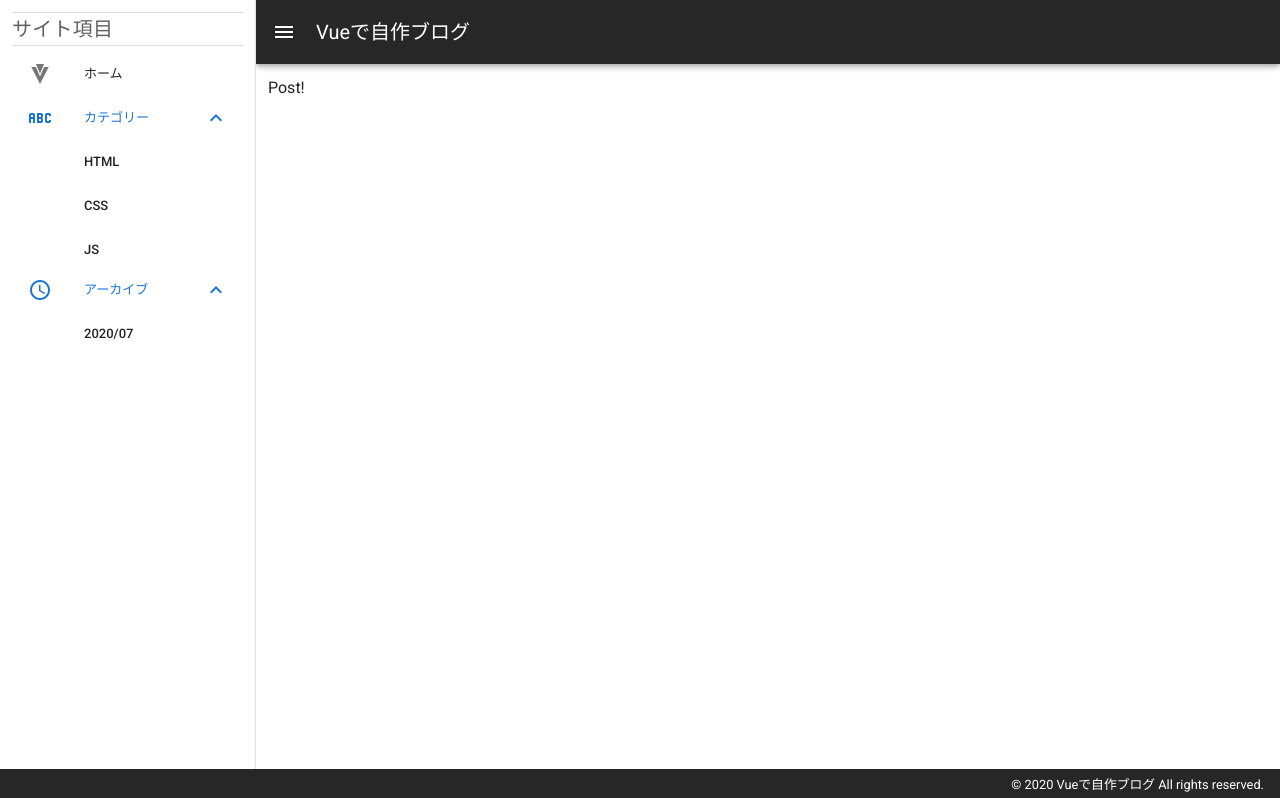
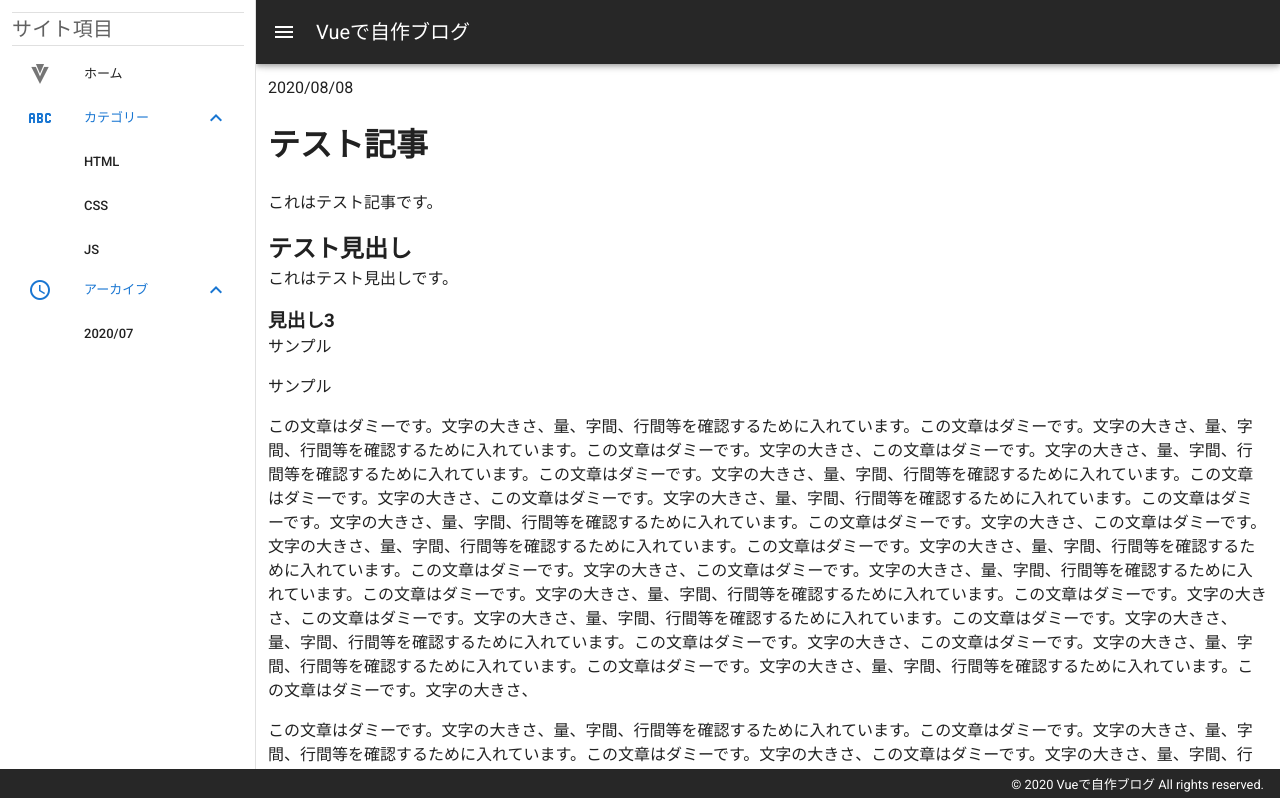
Before and after one commit to mizukazu/vue-my-blog, a Vue app: page /post in a window 1280 px wide. Shown: the top 798 px of the page. Built offline with nearby package versions, Linux system fonts and the light colour scheme.

Commit message:
Update 一旦コミット

```diff
--- a/src/assets/data/post/test.md
+++ b/src/assets/data/post/test.md
@@ -1,7 +1,32 @@
-test
+2020/08/08
 
-## test
+# テスト記事
 
-- sample
-- sample2
-- sample3
+これはテスト記事です。
+
+## テスト見出し
+
+これはテスト見出しです。
+
+### 見出し3
+サンプル
+
+サンプル
+
+この文章はダミーです。文字の大きさ、量、字間、行間等を確認するために入れています。この文章はダミーです。文字の大きさ、量、字間、行間等を確認するために入れています。この文章はダミーです。文字の大きさ、この文章はダミーです。文字の大きさ、量、字間、行間等を確認するために入れています。この文章はダミーです。文字の大きさ、量、字間、行間等を確認するために入れています。この文章はダミーです。文字の大きさ、この文章はダミーです。文字の大きさ、量、字間、行間等を確認するために入れています。この文章はダミーです。文字の大きさ、量、字間、行間等を確認するために入れています。この文章はダミーです。文字の大きさ、この文章はダミーです。文字の大きさ、量、字間、行間等を確認するために入れています。この文章はダミーです。文字の大きさ、量、字間、行間等を確認するために入れています。この文章はダミーです。文字の大きさ、この文章はダミーです。文字の大きさ、量、字間、行間等を確認するために入れています。この文章はダミーです。文字の大きさ、量、字間、行間等を確認するために入れています。この文章はダミーです。文字の大きさ、この文章はダミーです。文字の大きさ、量、字間、行間等を確認するために入れています。この文章はダミーです。文字の大きさ、量、字間、行間等を確認するために入れています。この文章はダミーです。文字の大きさ、この文章はダミーです。文字の大きさ、量、字間、行間等を確認するために入れています。この文章はダミーです。文字の大きさ、量、字間、行間等を確認するために入れています。この文章はダミーです。文字の大きさ、
+
+この文章はダミーです。文字の大きさ、量、字間、行間等を確認するために入れています。この文章はダミーです。文字の大きさ、量、字間、行間等を確認するために入れています。この文章はダミーです。文字の大きさ、この文章はダミーです。文字の大きさ、量、字間、行間等を確認するために入れています。この文章はダミーです。文字の大きさ、量、字間、行間等を確認するために入れています。この文章はダミーです。文字の大きさ、この文章はダミーです。文字の大きさ、量、字間、行間等を確認するために入れています。この文章はダミーです。文字の大きさ、量、字間、行間等を確認するために入れています。この文章はダミーです。文字の大きさ、この文章はダミーです。文字の大きさ、量、字間、行間等を確認するために入れています。この文章はダミーです。文字の大きさ、量、字間、行間等を確認するために入れています。この文章はダミーです。文字の大きさ、この文章はダミーです。文字の大きさ、量、字間、行間等を確認するために入れています。この文章はダミーです。文字の大きさ、量、字間、行間等を確認するために入れています。この文章はダミーです。文字の大きさ、
+
+- test1
+- test2
+- test3
+
+---
+
+この文章はダミーです。文字の大きさ、量、字間、行間等を確認するために入れています。この文章はダミーです。文字の大きさ、量、字間、行間等を確認するために入れています。この文章はダミーです。文字の大きさ、この文章はダミーです。文字の大きさ、量、字間、行間等を確認するために入れています。この文章はダミーです。文字の大きさ、量、字間、行間等を確認するために入れています。この文章はダミーです。文字の大きさ、この文章はダミーです。文字の大きさ、量、字間、行間等を確認するために入れています。この文章はダミーです。文字の大きさ、量、字間、行間等を確認するために入れています。この文章はダミーです。文字の大きさ、
+
+この文章はダミーです。文字の大きさ、量、字間、行間等を確認するために入れています。この文章はダミーです。文字の大きさ、量、字間、行間等を確認するために入れています。この文章はダミーです。文字の大きさ、
+
+この文章はダミーです。文字の大きさ、量、字間、行間等を確認するために入れています。この文章はダミーです。文字の大きさ、量、字間、行間等を確認するために入れています。この文章はダミーです。文字の大きさ、
+
+*test*
--- a/src/views/Archive.vue
+++ b/src/views/Archive.vue
@@ -8,7 +8,7 @@
 
 <script>
 export default {
-  name: 'Home',
+  name: 'Archive',
   components: {
     // Test
   },
--- a/src/views/Category.vue
+++ b/src/views/Category.vue
@@ -8,7 +8,7 @@
 
 <script>
 export default {
-  name: 'Home',
+  name: 'Category',
   components: {
     // Test
   },
--- a/src/views/Loading.vue
+++ b/src/views/Loading.vue
@@ -18,8 +18,8 @@ import { VueLoading } from 'vue-loading-template'
 export default {
   name: 'loading',
   components: {
-    VueLoading,
-  },
+    VueLoading
+  }
 
 }
 </script>
--- a/src/views/Post.vue
+++ b/src/views/Post.vue
@@ -1,26 +1,41 @@
 <template>
   <v-app>
     <v-container>
-      Post!
+     <div v-html="convertMd()" />
     </v-container>
   </v-app>
 </template>
 
 <script>
+// import VueMarkdown from 'vue-markdown'
+import marked from 'marked'
 import md from '../assets/data/post/test.md'
 
 export default {
-  name: 'Home',
+  name: 'Post',
   components: {
-    // Test
+    // VueMarkdown
   },
   data () {
     return {
-      col: '12'
+      col: '12',
+      md: md,
+      postInfo: ''
     }
   },
   created () {
-    console.log(md)
+    const textArray = md.split('\n')
+
+    this.postInfo = textArray.filter(x => {
+      if (x.includes('date') || x.includes('title')) {
+        return x
+      }
+    })
+  },
+  methods: {
+    convertMd () {
+      return marked(this.md)
+    }
   }
 }
 </script>
```
Also changed, not shown: package.json (+6 -1 lines), src/assets/scripts/script.js (added, +44 -0 lines), vue.config.js (+4 -4 lines), 1 other file (tests, documents, lock files or other folders).
